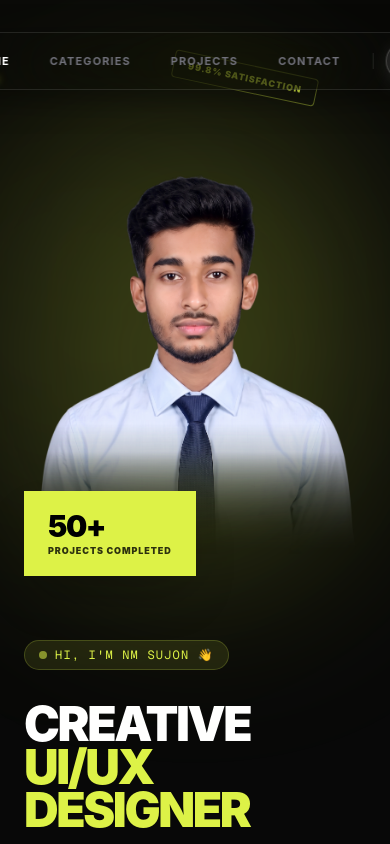
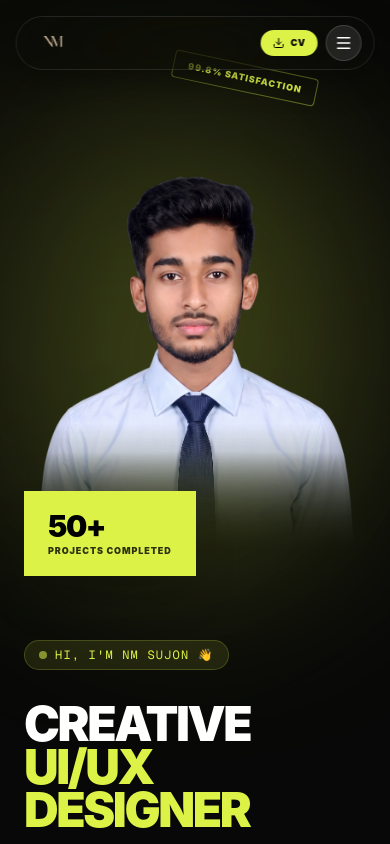
Before and after one commit to nmsujon/portfolio, a Next.js app: page / in a window 390 px wide. Shown: the top 844 px of the page. Built offline with nearby package versions, Linux system fonts and the light colour scheme.

Commit message:
Make Navbar fully responsive with mobile hamburger menu and animated drawer

```diff
--- a/src/components/Navbar.tsx
+++ b/src/components/Navbar.tsx
@@ -2,8 +2,7 @@
 
 import React, { useState, useEffect } from "react";
 import Image from "next/image";
-import Magnetic from "./Magnetic";
-import { Home, User, Briefcase, Mail, Download, ArrowRight } from "lucide-react";
+import { Download, ArrowRight, Menu, X, Sparkles } from "lucide-react";
 import { motion, AnimatePresence } from "framer-motion";
 
 const navItems = [
@@ -17,16 +16,16 @@ export default function Navbar() {
   const [hoveredIndex, setHoveredIndex] = useState<number | null>(null);
   const [activeSection, setActiveSection] = useState("home");
   const [isScrolled, setIsScrolled] = useState(false);
+  const [mobileMenuOpen, setMobileMenuOpen] = useState(false);
 
   // Update isScrolled based on scroll position
   useEffect(() => {
     const handleScroll = () => {
       setIsScrolled(window.scrollY > 20);
     };
-    window.addEventListener('scroll', handleScroll);
-    // Initialize on mount
+    window.addEventListener("scroll", handleScroll);
     handleScroll();
-    return () => window.removeEventListener('scroll', handleScroll);
+    return () => window.removeEventListener("scroll", handleScroll);
   }, []);
 
   // Simple intersection observer to update active section
@@ -39,7 +38,7 @@ export default function Navbar() {
           }
         });
       },
-      { threshold: 0.5 }
+      { threshold: 0.3 }
     );
 
     navItems.forEach((item) => {
@@ -50,29 +49,50 @@ export default function Navbar() {
     return () => observer.disconnect();
   }, []);
 
+  const handleNavClick = (id: string) => {
+    const el = document.getElementById(id);
+    if (el) {
+      el.scrollIntoView({ behavior: "smooth" });
+      setActiveSection(id);
+    }
+    setMobileMenuOpen(false);
+  };
+
   return (
-    <nav className={`fixed top-8 left-1/2 -translate-x-1/2 z-50 transition-colors duration-300 ${isScrolled ? 'bg-black/30 backdrop-blur-md' : 'bg-transparent'}`}>
+    <>
+      <header
+        className={`fixed top-4 md:top-8 left-1/2 -translate-x-1/2 z-50 w-[92vw] max-w-[1100px] transition-all duration-300 ${
+          isScrolled ? "py-1" : "py-0"
+        }`}
+      >
+        <div className="glassmorphism rounded-full px-3 py-2 flex items-center justify-between md:justify-start gap-1 shadow-[0_8px_32px_rgba(0,0,0,0.4)] border border-white/10 backdrop-blur-xl bg-black/60">
 
-      <div className="glassmorphism rounded-full px-2 py-2 flex items-center gap-1 shadow-[0_8px_32px_rgba(0,0,0,0.4)]">
+          {/* Logo */}
           <div
-            onClick={() => window.scrollTo({ top: 0, behavior: 'smooth' })}
-            className="flex items-center gap-2 px-4 cursor-pointer group"
+            onClick={() => {
+              window.scrollTo({ top: 0, behavior: "smooth" });
+              setMobileMenuOpen(false);
+            }}
+            className="flex items-center gap-2 px-2 md:px-4 cursor-pointer group"
           >
-            <div className="relative w-10 h-10">
+            <div className="relative w-8 h-8 md:w-10 md:h-10">
               <Image
                 src="/assets/2-Photoroom.png"
-                alt="Logo"
+                alt="NM Sujon Logo"
                 fill
-                className="object-contain scale-[1.8] origin-center"
+                className="object-contain scale-[1.6] origin-center"
               />
             </div>
+            <span className="hidden sm:inline-block text-xs font-black text-white tracking-wider uppercase">
+              NM SUJON
+            </span>
           </div>
 
-        <div className="h-4 w-[1px] bg-white/10 mx-2" />
+          <div className="hidden md:block h-4 w-[1px] bg-white/10 mx-2" />
 
-        {/* Nav Items Container */}
+          {/* Desktop Nav Items */}
           <div
-          className="flex items-center relative"
+            className="hidden md:flex items-center relative"
             onMouseLeave={() => setHoveredIndex(null)}
           >
             {navItems.map((item, index) => {
@@ -83,14 +103,11 @@ export default function Navbar() {
                 <button
                   key={item.id}
                   onMouseEnter={() => setHoveredIndex(index)}
-                onClick={() => {
-                  document.getElementById(item.id)?.scrollIntoView({ behavior: "smooth" });
-                  setActiveSection(item.id);
-                }}
+                  onClick={() => handleNavClick(item.id)}
                   className={`
-                  relative px-5 py-2 rounded-full flex items-center gap-2 transition-all duration-300
-                  text-[11px] font-bold tracking-widest uppercase
-                  ${isActive ? "text-white" : isHovered ? "text-white" : "text-zinc-500"}
+                    relative px-4 lg:px-5 py-2 rounded-full flex items-center gap-2 transition-all duration-300
+                    text-[11px] font-bold tracking-widest uppercase cursor-pointer
+                    ${isActive ? "text-white" : isHovered ? "text-white" : "text-zinc-400"}
                   `}
                 >
                   <span className="relative z-10">{item.label}</span>
@@ -100,7 +117,7 @@ export default function Navbar() {
                     {isHovered && (
                       <motion.div
                         layoutId="nav-highlight"
-                        className="absolute inset-0 bg-white/[0.03] border border-white/5 rounded-full z-0"
+                        className="absolute inset-0 bg-white/[0.06] border border-white/10 rounded-full z-0"
                         initial={{ opacity: 0 }}
                         animate={{ opacity: 1 }}
                         exit={{ opacity: 0 }}
@@ -109,7 +126,7 @@ export default function Navbar() {
                     )}
                   </AnimatePresence>
 
-                {/* Active Indicator (Glow Line) */}
+                  {/* Active Glow Line */}
                   {isActive && (
                     <motion.div
                       layoutId="active-line"
@@ -121,19 +138,92 @@ export default function Navbar() {
             })}
           </div>
 
-        <div className="h-4 w-[1px] bg-white/10 mx-2" />
+          <div className="hidden md:block h-4 w-[1px] bg-white/10 mx-2 ml-auto" />
 
-        {/* CTA */}
+          {/* Desktop CTA Resume */}
           <motion.button
-          whileHover={{ scale: 1.06 }}
-          whileTap={{ scale: 0.94 }}
-          className="mr-1 px-6 py-2.5 rounded-full bg-white/10 border border-white/20 backdrop-blur-md text-white text-[10px] font-bold uppercase tracking-widest hover:bg-white/20 hover:text-black transition-colors duration-300 cursor-pointer shadow-[0_4px_20px_rgba(255,255,255,0.1)] flex items-center gap-2"
+            whileHover={{ scale: 1.05 }}
+            whileTap={{ scale: 0.95 }}
+            onClick={() => handleNavClick("contact")}
+            className="hidden md:flex items-center gap-2 px-5 py-2.5 rounded-full bg-accent text-black font-black text-[10px] uppercase tracking-widest hover:bg-white transition-colors duration-300 cursor-pointer shadow-lg shadow-accent/10"
           >
-          <Download className="w-4 h-4" />
+            <Download className="w-3.5 h-3.5" />
             <span>Resume</span>
-          <ArrowRight className="w-4 h-4" />
           </motion.button>
+
+          {/* Mobile Right Controls */}
+          <div className="flex md:hidden items-center gap-2">
+            <button
+              onClick={() => handleNavClick("contact")}
+              className="flex items-center gap-1.5 px-3 py-1.5 rounded-full bg-accent text-black font-black text-[9px] uppercase tracking-wider cursor-pointer"
+            >
+              <Download className="w-3 h-3" />
+              <span>CV</span>
+            </button>
+
+            {/* Mobile Hamburger Button */}
+            <button
+              onClick={() => setMobileMenuOpen(!mobileMenuOpen)}
+              aria-label="Toggle Navigation Menu"
+              className="w-9 h-9 flex items-center justify-center rounded-full bg-white/10 border border-white/15 text-white cursor-pointer active:scale-95 transition-transform"
+            >
+              {mobileMenuOpen ? <X size={18} /> : <Menu size={18} />}
+            </button>
           </div>
-    </nav>
+
+        </div>
+      </header>
+
+      {/* Mobile Drawer Navigation */}
+      <AnimatePresence>
+        {mobileMenuOpen && (
+          <motion.div
+            initial={{ opacity: 0, y: -20 }}
+            animate={{ opacity: 1, y: 0 }}
+            exit={{ opacity: 0, y: -20 }}
+            transition={{ duration: 0.25, ease: "easeOut" }}
+            className="fixed inset-x-4 top-20 z-40 md:hidden bg-zinc-950/95 border border-white/15 rounded-3xl p-6 shadow-2xl backdrop-blur-2xl flex flex-col space-y-4"
+          >
+            <div className="flex items-center justify-between border-b border-white/10 pb-3">
+              <span className="text-[10px] font-black uppercase tracking-widest text-accent flex items-center gap-1.5">
+                <Sparkles size={12} /> Menu
+              </span>
+              <span className="text-[9px] text-zinc-500 font-bold uppercase tracking-widest">
+                NM Sujon Portfolio
+              </span>
+            </div>
+
+            <div className="flex flex-col space-y-2 pt-1">
+              {navItems.map((item) => {
+                const isActive = activeSection === item.id;
+                return (
+                  <button
+                    key={item.id}
+                    onClick={() => handleNavClick(item.id)}
+                    className={`flex items-center justify-between px-4 py-3 rounded-2xl text-xs font-black uppercase tracking-widest transition-all cursor-pointer ${
+                      isActive
+                        ? "bg-accent text-black font-black shadow-md shadow-accent/20"
+                        : "bg-white/5 text-zinc-300 hover:bg-white/10 hover:text-white"
+                    }`}
+                  >
+                    <span>{item.label}</span>
+                    <ArrowRight size={14} className={isActive ? "text-black" : "text-zinc-500"} />
+                  </button>
+                );
+              })}
+            </div>
+
+            <div className="pt-2 border-t border-white/10">
+              <button
+                onClick={() => handleNavClick("contact")}
+                className="w-full py-3 bg-white text-black font-black text-xs uppercase tracking-widest rounded-2xl flex items-center justify-center gap-2 cursor-pointer shadow-lg"
+              >
+                <Download size={14} /> Download Resume
+              </button>
+            </div>
+          </motion.div>
+        )}
+      </AnimatePresence>
+    </>
   );
 }
```
Lines whose indentation alone changed are shown as unchanged.
